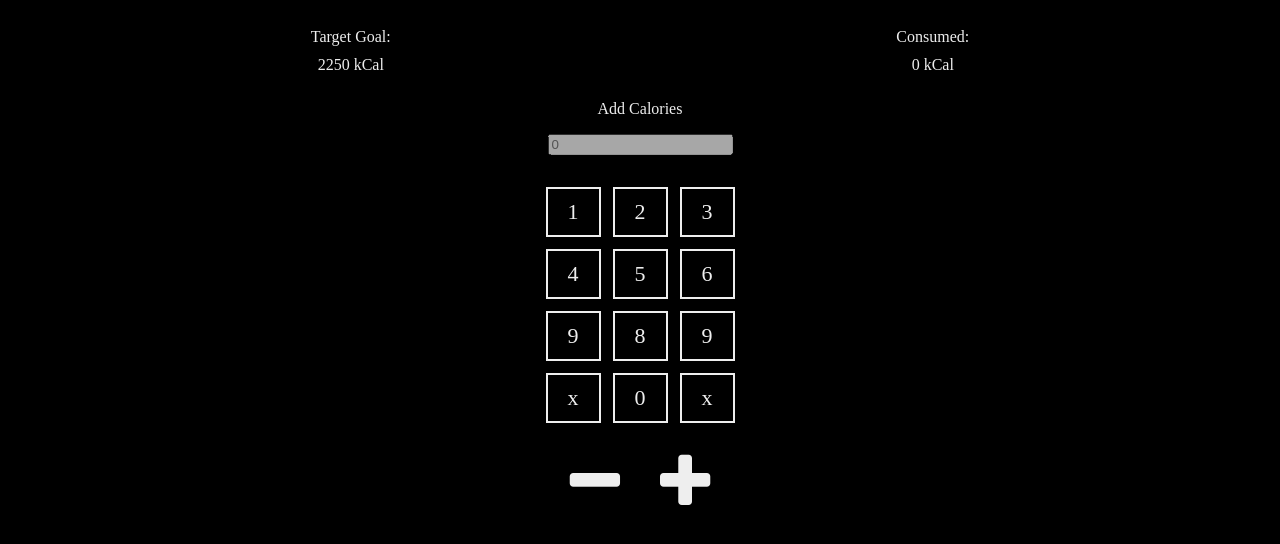
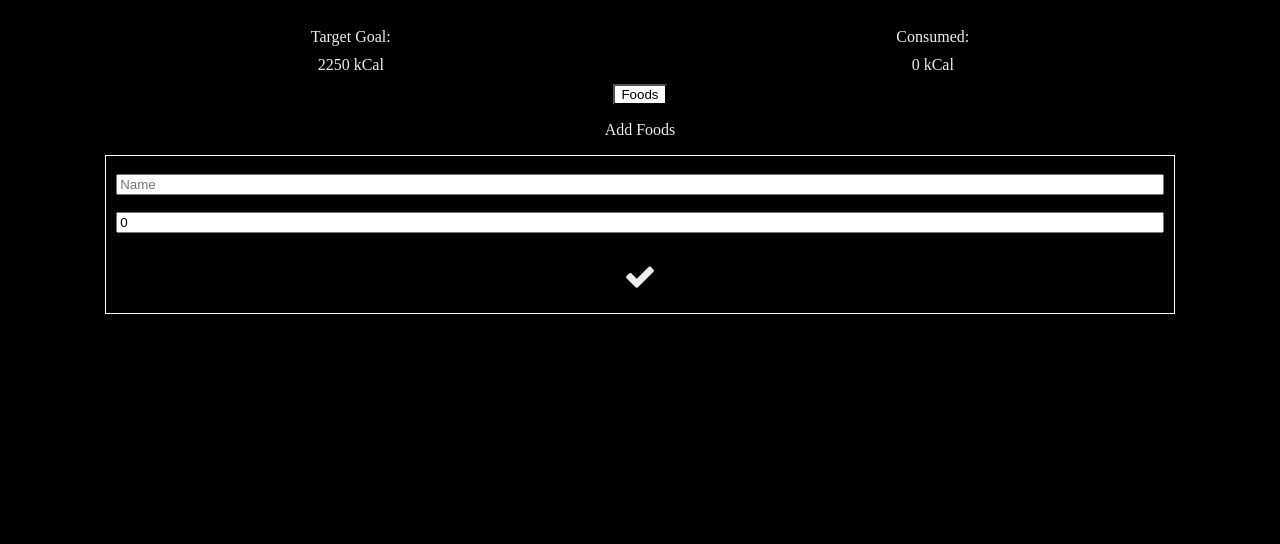
Before and after one commit to IronCoderXYZ/CalPal, a React (Create React App) app: page / in a window 1280 px wide. Shown: the top 544 px of the page. Built offline with nearby package versions, Linux system fonts and the light colour scheme.

Commit message:
Adding Foods, new foods can be added and deleted

```diff
--- a/package.json
+++ b/package.json
@@ -10,6 +10,7 @@
     "react-bootstrap": "^0.32.1",
     "react-dom": "^16.3.1",
     "react-scripts": "1.1.4",
+    "styled-components": "^3.3.2",
     "tachyons": "^4.9.1"
   },
   "scripts": {
--- a/src/App.css
+++ b/src/App.css
@@ -8,6 +8,7 @@ body {
 
 .overview {
   display: flex;
+  align-items: center;
   justify-content: space-around;
 }
 
--- a/src/App.js
+++ b/src/App.js
@@ -3,7 +3,7 @@ import React, { Component } from 'react';
 // Local Imports
 import './App.css';
 import Add from './components/Add';
-import Keyboard from './components/Keyboard';
+import Foods from './components/Foods';
 import Overview from './components/Overview';
 import UpdateGoals from './components/UpdateGoals';
 
@@ -11,6 +11,7 @@ import UpdateGoals from './components/UpdateGoals';
 Index
 0 = Keyboard
 1 = Update Goals
+2 = Foods
 */
 
 class App extends Component {
@@ -21,11 +22,12 @@ class App extends Component {
       goal: 2250,
       newGoal: 0,
       consumed: 0,
-      viewIndex: 0
+      viewIndex: 2
     };
     this.addCalories = this.addCalories.bind(this);
-    this.updateGoals = this.updateGoals.bind(this);
+    this.onClickGoal = this.onClickGoal.bind(this);
     this.onGoalsSave = this.onGoalsSave.bind(this);
+    this.onClickFoods = this.onClickFoods.bind(this);
     this.onInputChange = this.onInputChange.bind(this);
     this.onGoalsUpdate = this.onGoalsUpdate.bind(this);
     this.subtractCalories = this.subtractCalories.bind(this);
@@ -43,6 +45,12 @@ class App extends Component {
     }
   }
 
+  onClickFoods() {
+    this.setState(({ viewIndex }) => {
+      return { viewIndex: viewIndex === 2 ? 0 : 2 };
+    });
+  }
+
   onGoalsSave() {
     this.setState({ goal: this.state.newGoal, viewIndex: 0 });
     localStorage.setItem('goal', this.state.newGoal);
@@ -52,7 +60,7 @@ class App extends Component {
     this.setState({ newGoal: target.value });
   }
 
-  updateGoals() {
+  onClickGoal() {
     this.setState(({ viewIndex }) => {
       return { viewIndex: viewIndex === 1 ? 0 : 1 };
     });
@@ -107,13 +115,23 @@ class App extends Component {
             onInputChange={this.onGoalsUpdate}
           />
         );
+      case 2:
+        return (
+          <div>
+            <Foods />
+          </div>
+        );
     }
   }
 
   render() {
     return (
       <div className="app">
-        <Overview {...this.state} onClick={this.updateGoals} />
+        <Overview
+          {...this.state}
+          onClickGoal={this.onClickGoal}
+          onClickFoods={this.onClickFoods}
+        />
         {this.renderContent()}
       </div>
     );
--- /dev/null
+++ b/src/components/Foods.js
@@ -0,0 +1,137 @@
+// NPM Imports
+import Styled from 'styled-components';
+import React, { Component, Fragment } from 'react';
+// Local Imports
+
+export default class Food extends Component {
+  constructor(props) {
+    super(props);
+    this.state = { foods: [], newFoodName: '', newFoodCalories: 0 };
+    this.onSave = this.onSave.bind(this);
+    this.onChangeName = this.onChangeName.bind(this);
+    this.onChangeCalories = this.onChangeCalories.bind(this);
+  }
+
+  componentWillMount() {
+    const foods = JSON.parse(localStorage.getItem('foods'));
+    if (foods) {
+      this.setState({ foods });
+    }
+  }
+
+  onDelete(index) {
+    const newFoods = this.state.foods;
+    newFoods.splice(index, 1);
+    this.setState({ foods: newFoods });
+    localStorage.setItem('foods', newFoods);
+  }
+
+  onSave() {
+    const { foods, newFoodName, newFoodCalories } = this.state;
+    this.setState({
+      foods: [...foods, { name: newFoodName, calories: newFoodCalories }],
+      newFoodName: '',
+      newFoodCalories: 0
+    });
+    localStorage.setItem(
+      'foods',
+      JSON.stringify([
+        ...foods,
+        { name: newFoodName, calories: newFoodCalories }
+      ])
+    );
+  }
+
+  onChangeName({ target }) {
+    this.setState({ newFoodName: target.value });
+  }
+
+  onChangeCalories({ target }) {
+    this.setState({ newFoodCalories: target.value });
+  }
+
+  render() {
+    const { foods } = this.state;
+    return (
+      <div>
+        <p className="overview-title">Add Foods</p>
+        <AddFoodsSection
+          {...this.state}
+          onSave={this.onSave}
+          onChangeName={this.onChangeName}
+          onChangeCalories={this.onChangeCalories}
+        />
+        {foods.length > 0 &&
+          foods.map((food, index) => (
+            <Card key={food.name}>
+              <Ptag>{food.name}</Ptag>
+              <Ptag>{food.calories}</Ptag>
+              <Icon
+                className="fa fa-trash"
+                onClick={() => this.onDelete(index)}
+              />
+            </Card>
+          ))}
+      </div>
+    );
+  }
+}
+
+const AddFoods = Styled.section`
+  width: 90%;
+  margin: auto;
+  padding: 10px;
+  border: solid 1px white;
+`;
+
+const InputFields = Styled.section`
+  height: 75px;
+  display: flex;
+  flex-direction: column;
+  justify-content: space-around;
+`;
+
+const Card = Styled.div`
+  height: 60px;
+  margin: 20px;
+  display: flex;
+  border: dashed 1px white;
+  flex-direction: column;
+  justify-content: center;
+`;
+
+const Ptag = Styled.p`
+  margin: 0;
+  padding: 2px;
+`;
+
+const Icon = Styled.i`
+  right: 80px;
+  position: absolute;
+`;
+
+const AddFoodsSection = ({
+  newFoodName,
+  newFoodCalories,
+  onSave,
+  onChangeName,
+  onChangeCalories
+}) => (
+  <AddFoods>
+    <InputFields>
+      <input
+        type="string"
+        placeholder="Name"
+        value={newFoodName}
+        onChange={onChangeName}
+      />
+      <input
+        type="number"
+        placeholder="kCal /g"
+        value={newFoodCalories}
+        onChange={onChangeCalories}
+      />
+    </InputFields>
+    <i className="fa fa-check fa-2x" onClick={onSave} />
+  </AddFoods>
+);
--- a/src/components/Overview.js
+++ b/src/components/Overview.js
@@ -1,14 +1,24 @@
 import React from 'react';
 
-export default ({ consumed, goal, onClick }) => (
-  <div className="overview">
-    <div onClick={onClick}>
-      <p className="overview-subtitle">Target Goal:</p>
-      <p className="overview-subtitle">{`${goal} kCal`}</p>
+export default ({ viewIndex, consumed, goal, onClickGoal, onClickFoods }) => (
+  <div>
+    <div className="overview">
+      <div onClick={onClickGoal}>
+        <p className="overview-subtitle">Target Goal:</p>
+        <p className="overview-subtitle">{`${goal} kCal`}</p>
+      </div>
+
+      <div>
+        <p className="overview-subtitle">Consumed:</p>
+        <p className="overview-subtitle">{`${consumed} kCal`}</p>
+      </div>
     </div>
     <div>
-      <p className="overview-subtitle">Consumed:</p>
-      <p className="overview-subtitle">{`${consumed} kCal`}</p>
+      {viewIndex !== 1 && (
+        <button style={{ backgroundColor: 'white ' }} onClick={onClickFoods}>
+          Foods
+        </button>
+      )}
     </div>
   </div>
 );
```
Also changed, not shown: 1 other file (tests, documents, lock files or other folders).
